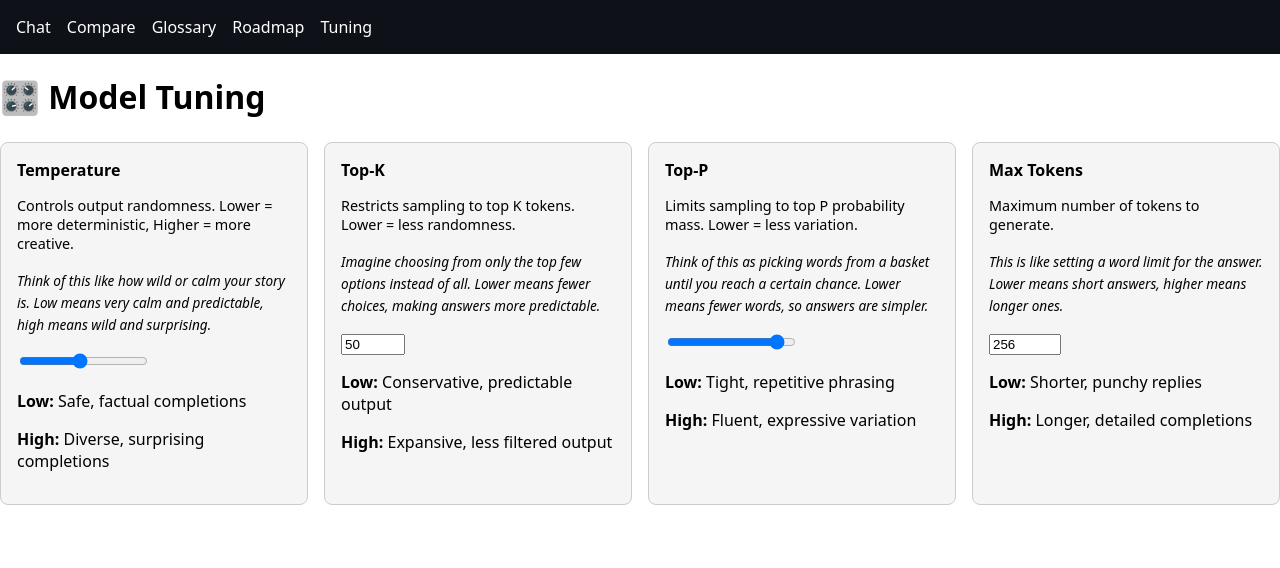
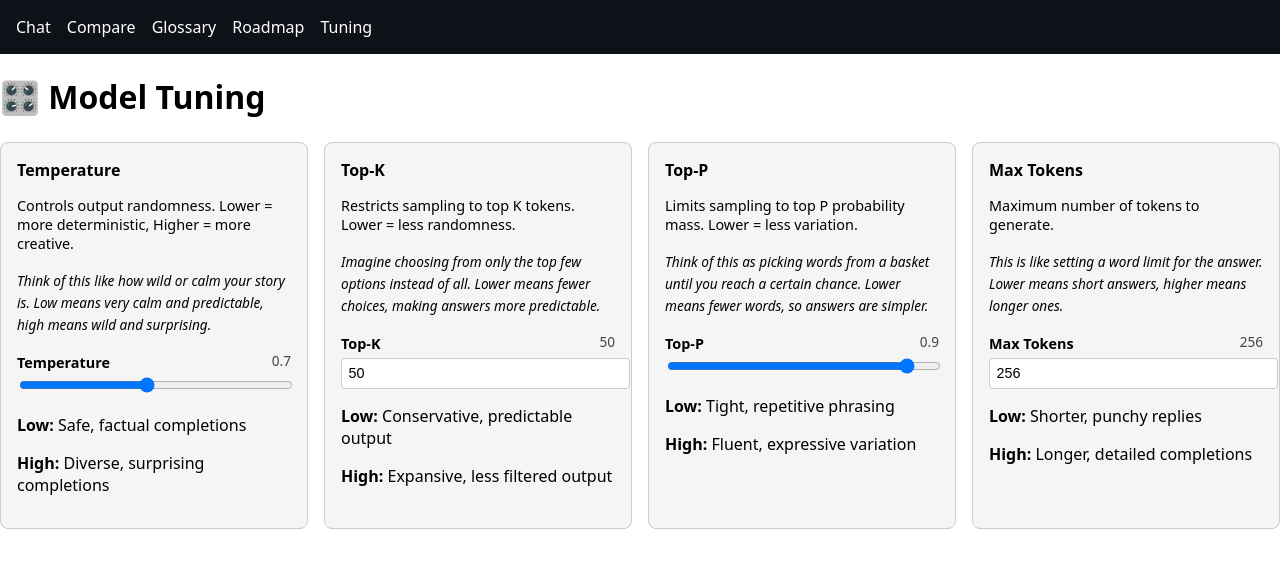
Before and after one commit to ScottFitzgerald83/grail, a SvelteKit app in the folder frontend/: page /tuning in a window 1280 px wide. Shown: the top 568 px of the page. Built offline with nearby package versions, Linux system fonts and the light colour scheme.

Commit message:
Your tuning controls are now significantly more usable — with clear labels, visible values, cleaner spacing, and full-width sliders and inputs

```diff
--- a/frontend/src/routes/tuning/+page.svelte
+++ b/frontend/src/routes/tuning/+page.svelte
@@ -6,7 +6,11 @@
       <strong>{param.label}</strong>
       <p style="font-size: 0.9rem; margin-bottom: 0.5rem;">{param.definition}</p>
       <p><em style="font-size: 0.85rem;">{param.eli5}</em></p>
-      <div style="margin: 0.75rem 0;">
+      <div class="param-control">
+        <label>
+          <span class="param-label">{param.label}</span>
+          <span class="param-value">{config[param.key]}</span>
+        </label>
         {#if param.type === 'slider'}
           <input
             type="range"
@@ -141,4 +145,34 @@
     border-color: #007acc;
     background: #d0e7ff;
   }
+
+  .param-control {
+    margin: 1rem 0;
+  }
+
+  .param-control input[type="range"] {
+    width: 100%;
+    margin-top: 0.25rem;
+  }
+
+  .param-control input[type="number"] {
+    width: 100%;
+    padding: 0.4rem;
+    font-size: 0.9rem;
+    border-radius: 4px;
+    border: 1px solid #ccc;
+    margin-top: 0.25rem;
+  }
+
+  .param-label {
+    display: inline-block;
+    font-weight: 600;
+    font-size: 0.9rem;
+  }
+
+  .param-value {
+    float: right;
+    font-size: 0.85rem;
+    color: #444;
+  }
 </style>
```
